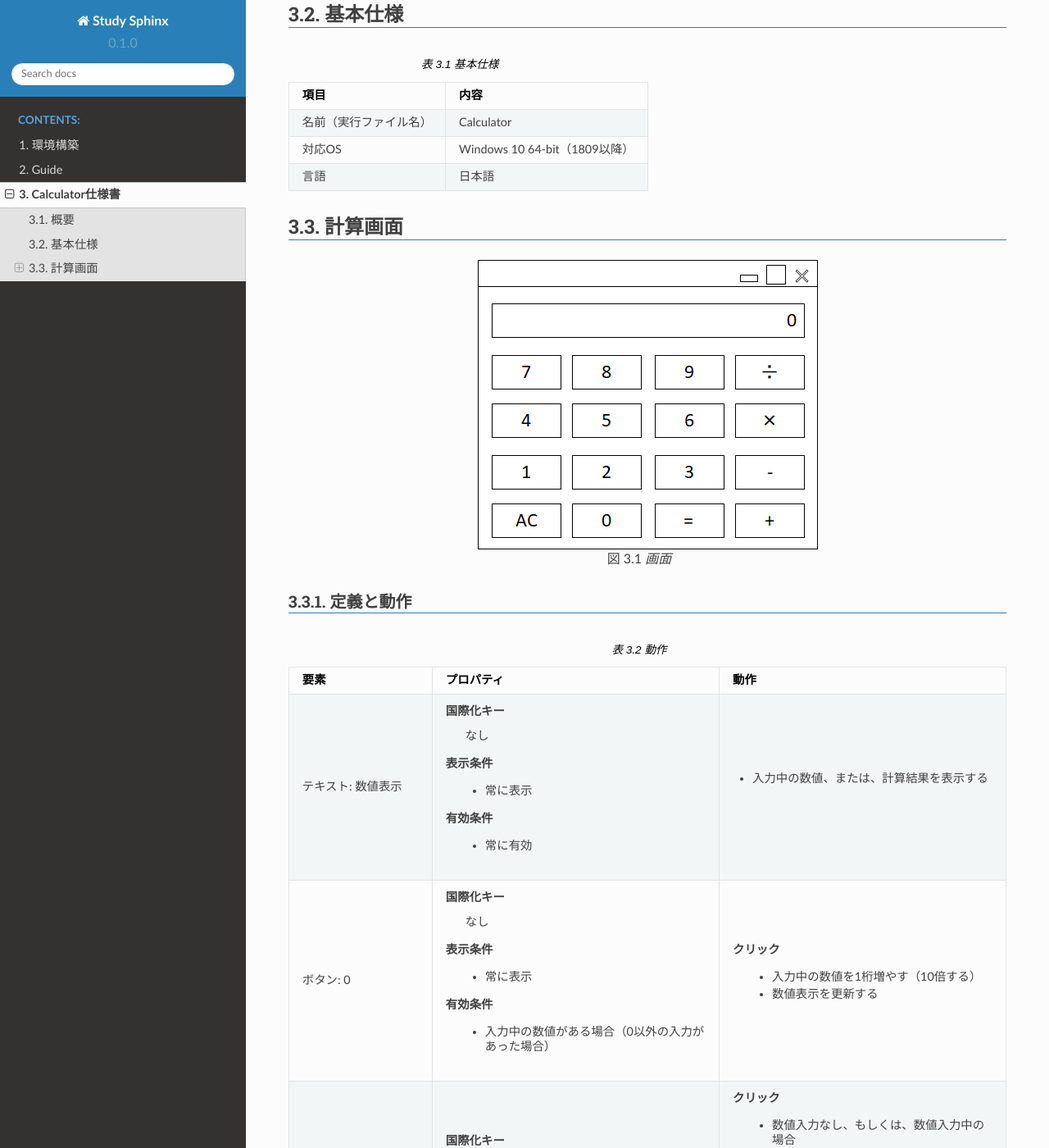
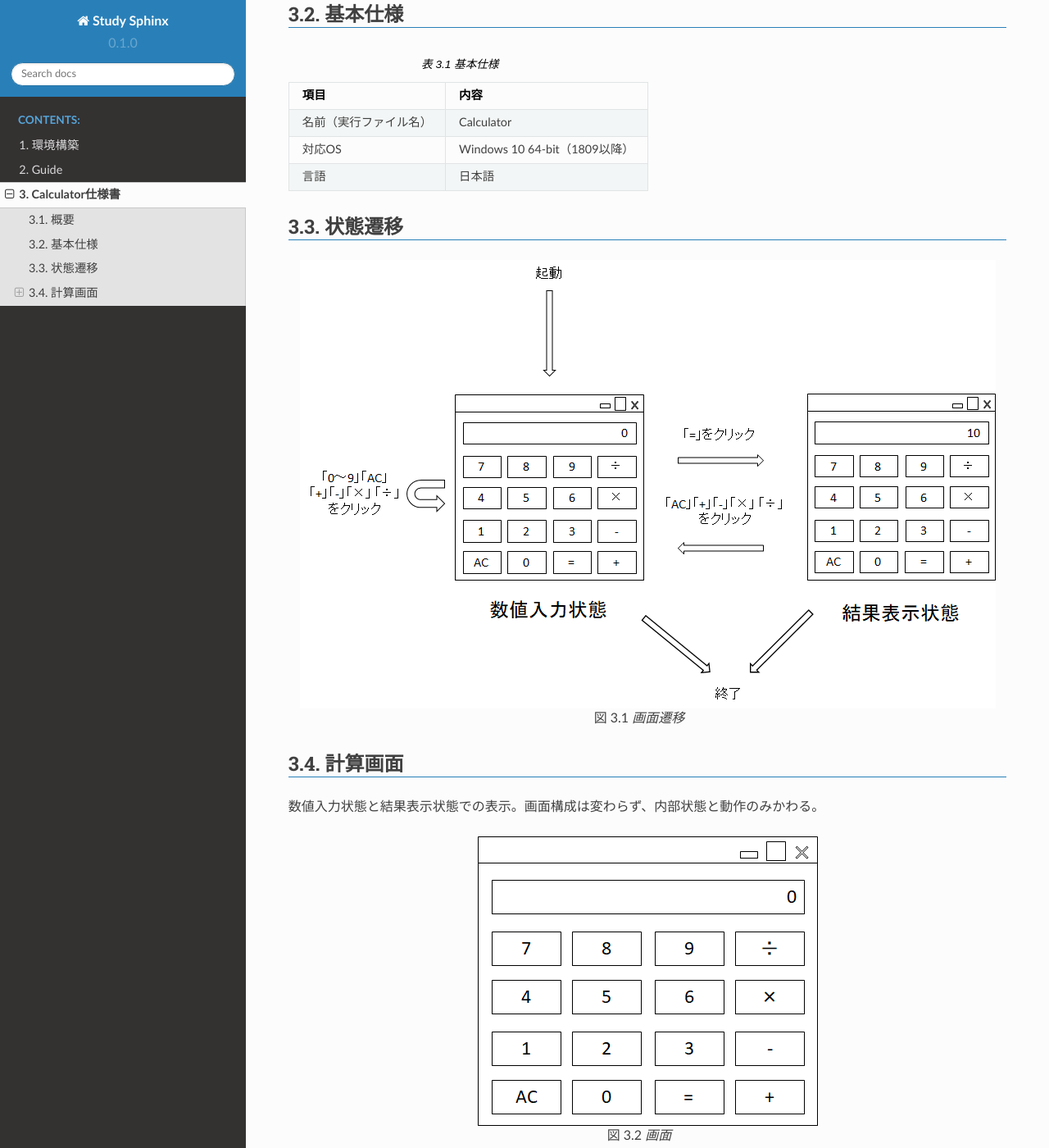
Before and after one commit to kkAyataka/study-sphinx, a Sphinx documentation site: the page built from doc/sample-calc-app/index.rst, in a window 1280 px wide and 1400 px high, scrolled down 375 px. Shown: the whole window at 82% size. Built offline with Sphinx 7.4.7 and the Read the Docs theme 2.0.0, drawn with Linux system fonts in a browser that asks for light colours.

Commit message:
Add state machine diagram

```diff
--- a/doc/sample-calc-app/index.rst
+++ b/doc/sample-calc-app/index.rst
@@ -32,8 +32,20 @@ Calculator仕様書
 
 
 --------------------------------------------------------------------------------
+状態遷移
+--------------------------------------------------------------------------------
+
+.. figure:: images/state-machine.png
+   :align: center
+
+   画面遷移
+
+
+--------------------------------------------------------------------------------
 計算画面
 --------------------------------------------------------------------------------
+
+数値入力状態と結果表示状態での表示。画面構成は変わらず、内部状態と動作のみかわる。
 
 .. figure:: images/calc-view.png
    :align: center
```
Also changed, not shown: doc/sample-calc-app/images/state-machine.png (added).
